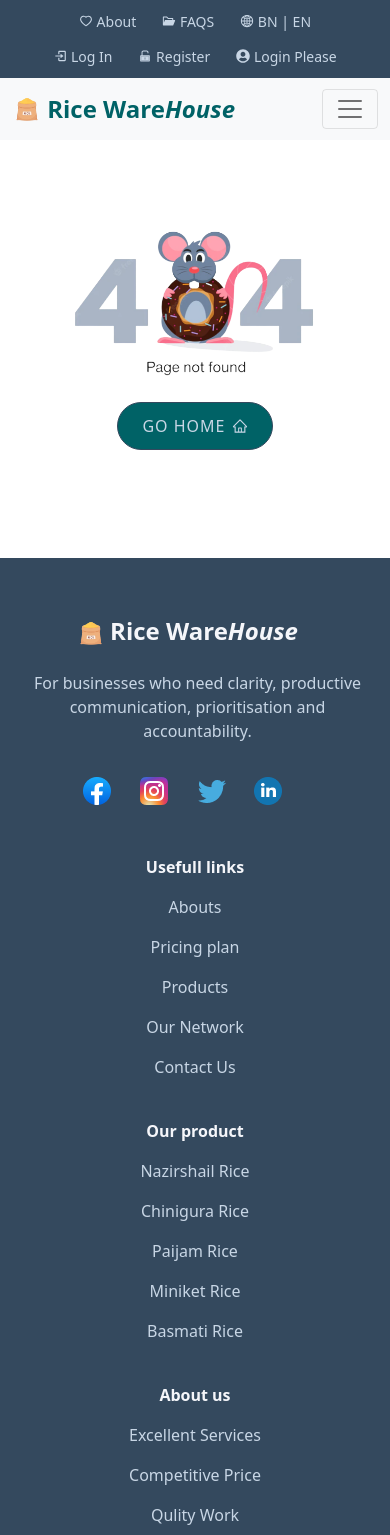
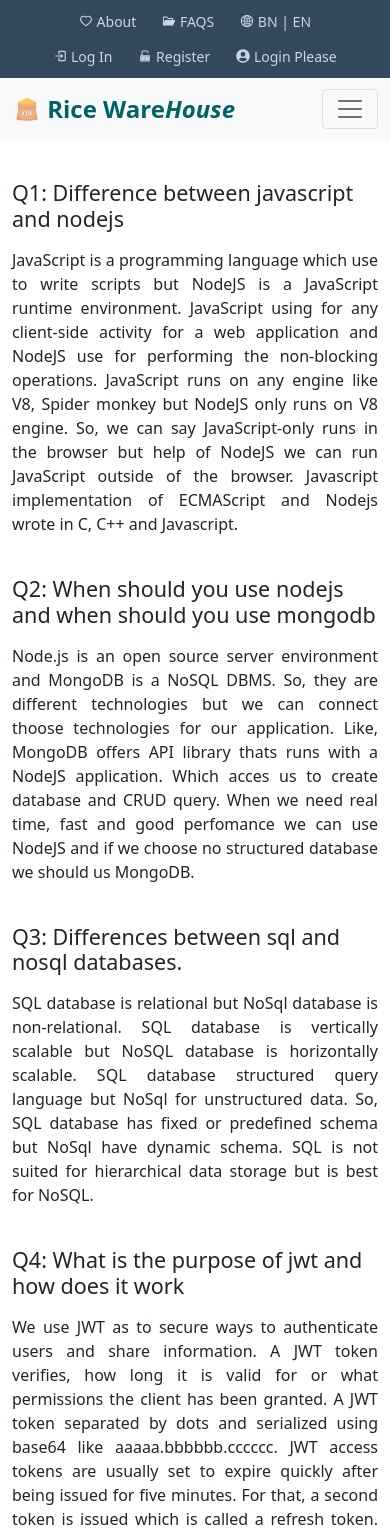
Before and after one commit to soumik9/rice-warehouse-client, a React (Create React App) app: page /blogs in a window 390 px wide. Shown: the top 1535 px of the page. Built offline with nearby package versions, Linux system fonts and the light colour scheme; no server answers.

Commit message:
question answer added on blog page with responsive

```diff
--- a/src/App.js
+++ b/src/App.js
@@ -3,7 +3,10 @@ import './App.css';
 import Login from './pages/Auth/Login/Login';
 import Register from './pages/Auth/Register/Register';
 import Reset from './pages/Auth/Reset/Reset';
+import Blog from './pages/Blog/Blog';
 import Home from './pages/Home/Home';
+import InventoryAll from './pages/Inventory/AllItems/InventoryAll';
+import InventorySingle from './pages/Inventory/SingleItem/InventorySingle';
 import NotFound from './pages/NotFound/NotFound';
 import Footer from './pages/Shared/Footer/Footer';
 import Header from './pages/Shared/Header/Header';
@@ -18,6 +21,9 @@ function App() {
 
       <Routes>
         <Route path='/' element={<Home></Home>}></Route>
+        <Route path='/inventory' element={<InventoryAll></InventoryAll>}></Route>
+        <Route path='/inventory/:productId' element={<InventorySingle></InventorySingle>}></Route>
+        <Route path='/blogs' element={<Blog></Blog>}></Route>
         <Route path='/login' element={<Login></Login>}></Route>
         <Route path='/register' element={<Register></Register>}></Route>
         <Route path='/reset-password' element={<Reset></Reset>}></Route>
--- a/src/components/Products/Product/Product.jsx
+++ b/src/components/Products/Product/Product.jsx
@@ -1,11 +1,18 @@
 import React from 'react';
 import { Button, Card, Col } from 'react-bootstrap';
 import { MdUpdate } from 'react-icons/md'
+import { useNavigate } from 'react-router-dom';
 import '../Products/products.scss'
 
 const Product = ({ product }) => {
 
-    const { img, name, price, quantity, supplierName, description } = product;
+    let navigate = useNavigate();
+
+    const { _id, img, name, price, quantity, supplierName, description } = product;
+
+    const singleItemIdSend = () => {
+        navigate(`/inventory/${_id}`);
+    }
 
     return (
         <Col lg={4} md={6}>
@@ -29,7 +36,7 @@ const Product = ({ product }) => {
 
 
                         <Card.Text className='mt-3'> { description }</Card.Text>
-                        <Button className='btn btn-tarkish'>Update <MdUpdate className='product__btn-icon' /></Button>
+                        <Button className='btn btn-tarkish' onClick={singleItemIdSend}>Update <MdUpdate className='product__btn-icon' /></Button>
                     </div>
                 </Card.Body>
             </Card>
--- a/src/components/Products/Products/Products.jsx
+++ b/src/components/Products/Products/Products.jsx
@@ -51,7 +51,7 @@ const Products = () => {
 
                     {/* products footer btn */}
                     <div className="product__footer__btn d-flex justify-content-center mt-5">
-                        <Link to='/' className='btn btn-tarkish'>Manage Inventories</Link>
+                        <Link to='/inventory' className='btn btn-tarkish'>Manage Inventories</Link>
                     </div>
                     {/* products footer btn */}
 
--- /dev/null
+++ b/src/pages/Blog/Blog.jsx
@@ -0,0 +1,32 @@
+import React from 'react';
+import { Col, Container, Row } from 'react-bootstrap';
+import './blog.scss'
+
+const Blog = () => {
+    return (
+        <section className='blogs'>
+            <Container>
+                <Row>
+                    <Col md={12}>
+                        <h4>Q1: Difference between javascript and nodejs</h4>
+                        <p className='mt-3'>JavaScript is a programming language which use to write scripts but NodeJS is a JavaScript runtime environment. JavaScript using for any client-side activity for a web application and NodeJS use for performing the non-blocking operations. JavaScript runs on any engine like V8, Spider monkey but NodeJS only runs on V8 engine. So, we can say JavaScript-only runs in the browser but help of NodeJS we can run JavaScript outside of the browser. Javascript implementation of ECMAScript and Nodejs wrote in C, C++ and Javascript.</p>
+                    </Col>
+                    <Col md={12} className='my-4'>
+                        <h4>Q2: When should you use nodejs and when should you use mongodb</h4>
+                        <p className='mt-3'>Node.js is an open source server environment and MongoDB is a NoSQL DBMS. So, they are different technologies but we can connect thoose technologies for our application. Like, MongoDB offers API library thats runs with a NodeJS application. Which acces us to create database and CRUD query. When we need real time, fast and good perfomance we can use NodeJS and if we choose no structured database we should us MongoDB.</p>
+                    </Col>
+                    <Col md={12} className='mb-4'>
+                        <h4>Q3: Differences between sql and nosql databases.</h4>
+                        <p className='mt-3'>SQL database is relational but NoSql database is non-relational. SQL database is vertically scalable but NoSQL database is horizontally scalable. SQL database structured query language but NoSql for unstructured data. So, SQL database has fixed or predefined schema but NoSql have dynamic schema. SQL is not suited for hierarchical data storage but is best for NoSQL.</p>
+                    </Col>
+                    <Col md={12}>
+                        <h4>Q4: What is the purpose of jwt and how does it work</h4>
+                        <p className='mt-3'>We use  JWT as to secure ways to authenticate users and share information. A JWT token verifies, how long it is valid for or what permissions the client has been granted. A JWT token separated by dots and serialized using base64 like aaaaa.bbbbbb.cccccc. JWT access tokens are usually set to expire quickly after being issued for five minutes. For that, a second token is issued which is called a refresh token. This token has a longer life and must be stored by the authorizing server.</p>
+                    </Col>
+                </Row>
+            </Container>
+        </section>
+    );
+};
+
+export default Blog;
--- /dev/null
+++ b/src/pages/Blog/blog.scss
@@ -0,0 +1,19 @@
+.blogs{
+    padding: 90px 0;
+
+    p{
+        text-align: justify;
+    }
+}
+
+@media screen and (max-width: 992px) and (min-width: 578px){
+    .blogs{
+        padding: 70px 0;
+    }
+}
+
+@media only screen and (max-width: 576px) {
+    .blogs{
+        padding: 40px 0;
+    }
+}
--- /dev/null
+++ b/src/pages/Inventory/AllItems/InventoryAll.jsx
@@ -0,0 +1,12 @@
+import React from 'react';
+import './inventoryAll.scss'
+
+const InventoryAll = () => {
+    return (
+        <div>
+
+        </div>
+    );
+};
+
+export default InventoryAll;
--- /dev/null
+++ b/src/pages/Inventory/SingleItem/InventorySingle.jsx
@@ -0,0 +1,16 @@
+import React from 'react';
+import { useParams } from 'react-router-dom';
+import './inventorySingle.scss'
+
+const InventorySingle = () => {
+
+    let params = useParams();
+
+    return (
+        <div>
+            <h1>Invoice {params.productId}</h1>
+        </div>
+    );
+};
+
+export default InventorySingle;
--- a/src/pages/Shared/Header/Header.jsx
+++ b/src/pages/Shared/Header/Header.jsx
@@ -16,7 +16,7 @@ const Header = () => {
                 <Navbar.Collapse id="basic-navbar-nav">
                     <Nav className="ms-auto">
                         <Nav.Link as={Link} to="/">Home</Nav.Link>
-                        <Nav.Link as={Link} to="/">Link</Nav.Link>
+                        <Nav.Link as={Link} to="/blogs">Blogs</Nav.Link>
                     </Nav>
                 </Navbar.Collapse>
             </Container>
```
Also changed, not shown: src/pages/Inventory/AllItems/inventoryAll.scss (added), src/pages/Inventory/SingleItem/inventorySingle.scss (added).
